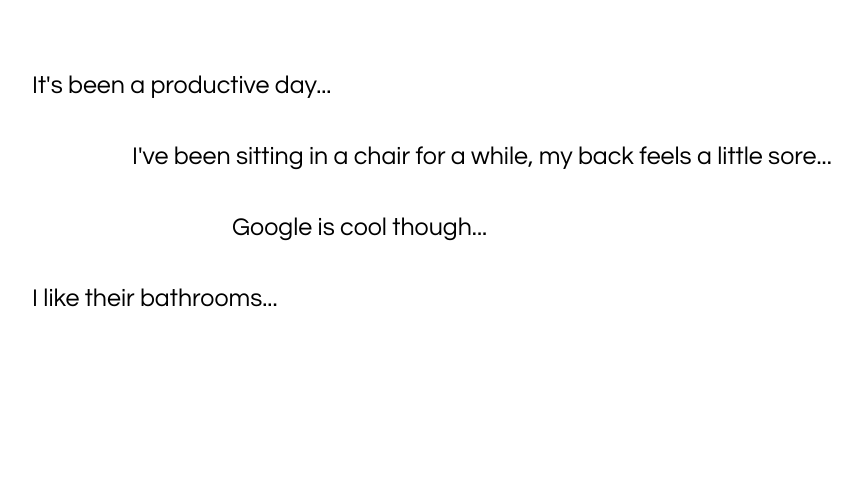
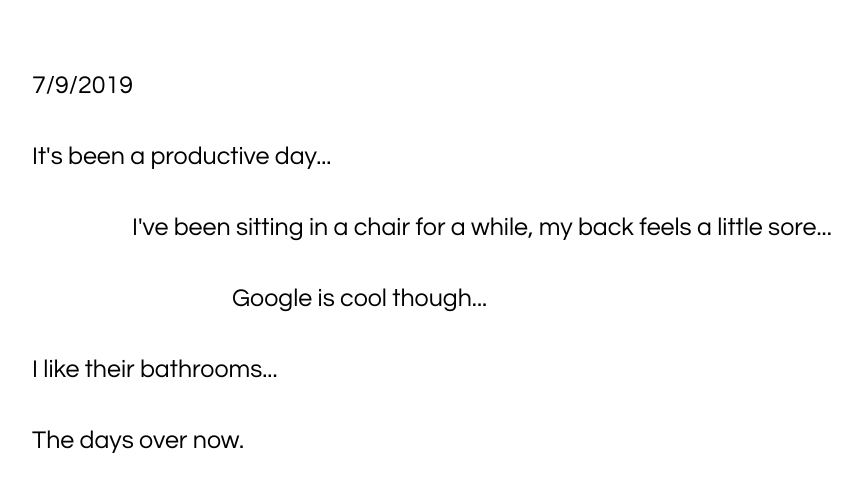
Before and after one commit to Christine516/Blogasaurus, a plain HTML site: page index.html in a window 1280 px wide. Shown: the part 138-630 px from the top of the page, without its empty margins (21-883 px from the left). Drawn offline with Linux system fonts and the light colour scheme.

Commit message:
added final line

```diff
--- a/index.html
+++ b/index.html
@@ -7,9 +7,11 @@
   </head>
   <body>
 <h1>Christine's Blog</h1>
+  <p> 7/9/2019 </p>
   <p id="one">It's been a productive day...</p>
   <p id="two">I've been sitting in a chair for a while, my back feels a little sore...</p>
   <p id="three">Google is cool though...</p>
   <p> I like their bathrooms... </p>
+  <p> The days over now. </p>
   </body>
 </html>
```
